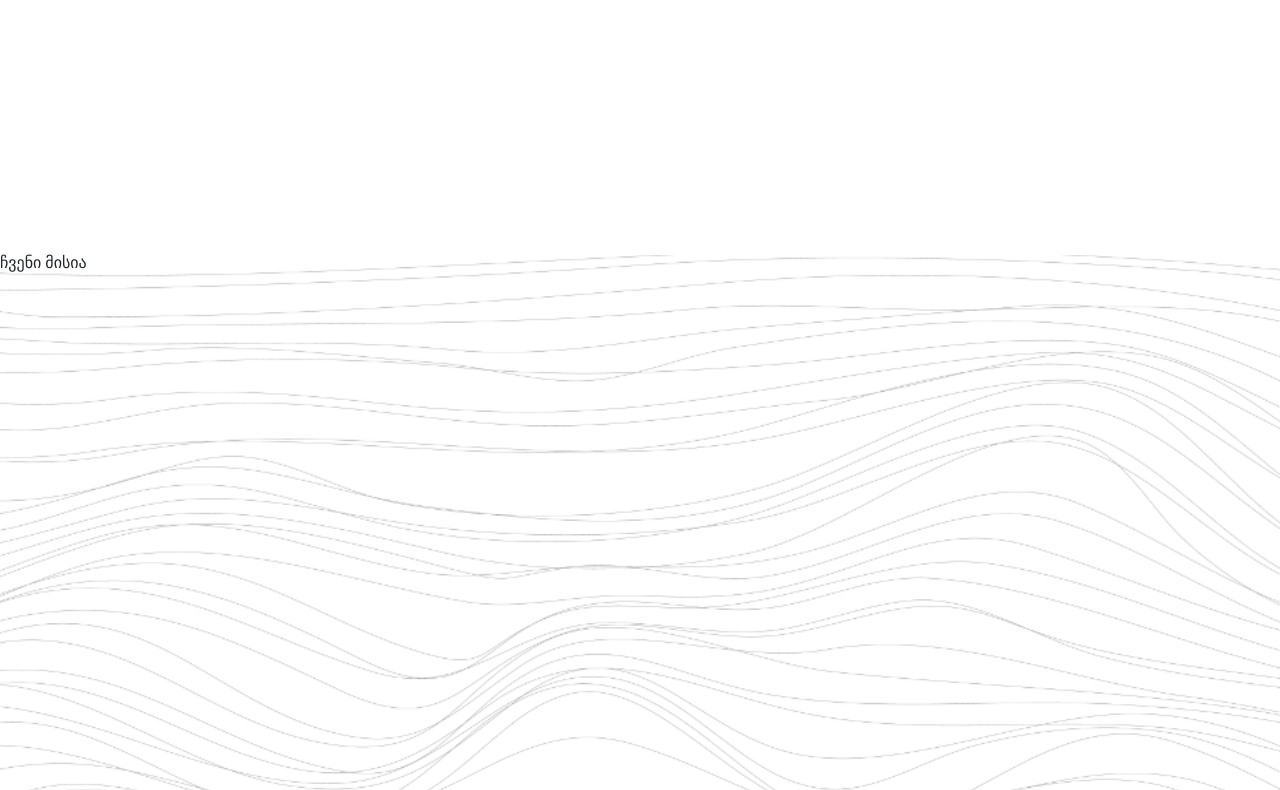
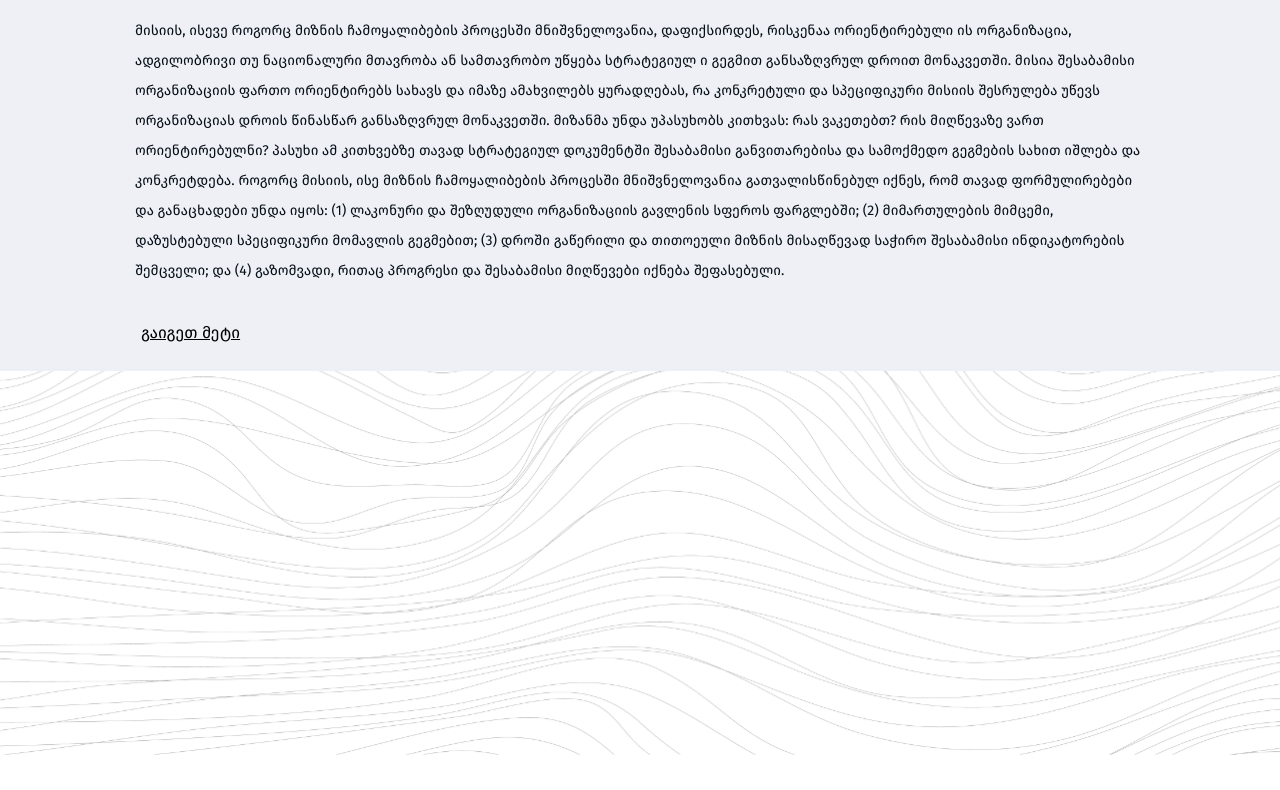
Before and after one commit to Metrevelii/FondationTmplt, a website: page index.html in a window 1280 px wide. Shown: the part 777-1567 px from the top of the page. After the commit the page ends 1532 px from the top, so only its background shows below. Drawn offline with Linux system fonts and the light colour scheme.

Commit message:
create section-01

```diff
--- a/index.html
+++ b/index.html
@@ -81,10 +81,38 @@
 
 
    </section>
+   <!-- section-01  -->
    <section class="section-01">
+     <div class="div-color">
         <div class="banner-content">
             <h3 class="banner-title">ჩვენი მისია</h3>
+            <p class="banner-par">
+              მისიის, ისევე როგორც მიზნის ჩამოყალიბების პროცესში
+               მნიშვნელოვანია, დაფიქსირდეს, რისკენაა ორიენტირებული ის ორგანიზაცია,
+               ადგილობრივი თუ ნაციონალური მთავრობა ან სამთავრობო უწყება სტრატეგიულ
+               ი გეგმით განსაზღვრულ დროით მონაკვეთში. მისია შესაბამისი ორგანიზაციის ფართო
+               ორიენტირებს სახავს და იმაზე ამახვილებს ყურადღებას,  რა კონკრეტული და სპეციფიკური
+                მისიის შესრულება უწევს ორგანიზაციას დროის წინასწარ განსაზღვრულ მონაკვეთში. მიზანმა
+                უნდა უპასუხობს კითხვას:
+               რას ვაკეთებთ? რის მიღწევაზე ვართ ორიენტირებულნი?
+                პასუხი ამ კითხვებზე თავად სტრატეგიულ დოკუმენტში
+                 შესაბამისი განვითარებისა და სამოქმედო გეგმების სახით
+                  იშლება და კონკრეტდება. როგორც მისიის, ისე მიზნის
+                  ჩამოყალიბების პროცესში მნიშვნელოვანია გათვალისწინებულ იქნეს,
+                  რომ თავად ფორმულირებები და განაცხადები უნდა იყოს: (1) ლაკონური
+                   და შეზღუდული ორგანიზაციის გავლენის სფეროს ფარგლებში; (2) მიმართულების
+                    მიმცემი, დაზუსტებული სპეციფიკური მომავლის გეგმებით;
+                  (3) დროში გაწერილი და თითოეული მიზნის მისაღწევად
+                   საჭირო შესაბამისი ინდიკატორების შემცველი; და (4)
+                    გაზომვადი, რითაც პროგრესი და შესაბამისი მიღწევები
+                    იქნება შეფასებული.
+            </p>
+            <button class="firs-btn" type="menu">
+              გაიგეთ მეტი
+            </button>
+        </div>
         </div>
    </section>
+   <!-- section-01 end  -->
 </body>
 </html>
--- a/scss/basic/reset.scss
+++ b/scss/basic/reset.scss
@@ -48,8 +48,8 @@ html, body, div, span, applet, object, iframe, h1, h2, h3, h4, h5, h6, p, blockq
         box-sizing: border-box;
     }
 
-    button,textarea,input{
-      border: none;
+    button,textarea,input:focus{
+      outline: 0;
+      border: 0;
       resize: none;
-
     }
--- a/scss/main/section-01.scss
+++ b/scss/main/section-01.scss
@@ -3,8 +3,42 @@
     background-position: center;
     background-repeat: no-repeat;
     background-size: cover;
-    height: 1200px;
-    .banner-content{
-        margin-top: 400px;
+    height:900px;
+    padding-top: 59px;
+
+    .div-color{
+        background: #EFEFF6;
+        .banner-content{
+            @extend %container3;
+            .banner-title{
+                padding-top: 33px;
+                padding-bottom: 35px;
+                font-family: 'FiraGO Bold';
+                font-size: 34px;
+                color: $color01-blck;
+            }
+            .banner-par{
+                font-family: 'FiraGO Regular';
+                font-weight: lighter;
+                color: #040F16;
+                padding-bottom: 38px;
+                line-height: 30px;
+                font-size: 14px;
+
+            }
+            .firs-btn{
+                max-width: 131px;
+                height: 24px;
+                font-family: 'FiraGO Regular';
+                padding-bottom: 46px;
+                background: transparent;
+                text-decoration: underline;
+                &:hover{
+                    width: 200px;
+
+                }
+            }
+        }
     }
+
 }
```
Also changed, not shown: style/main.css.
